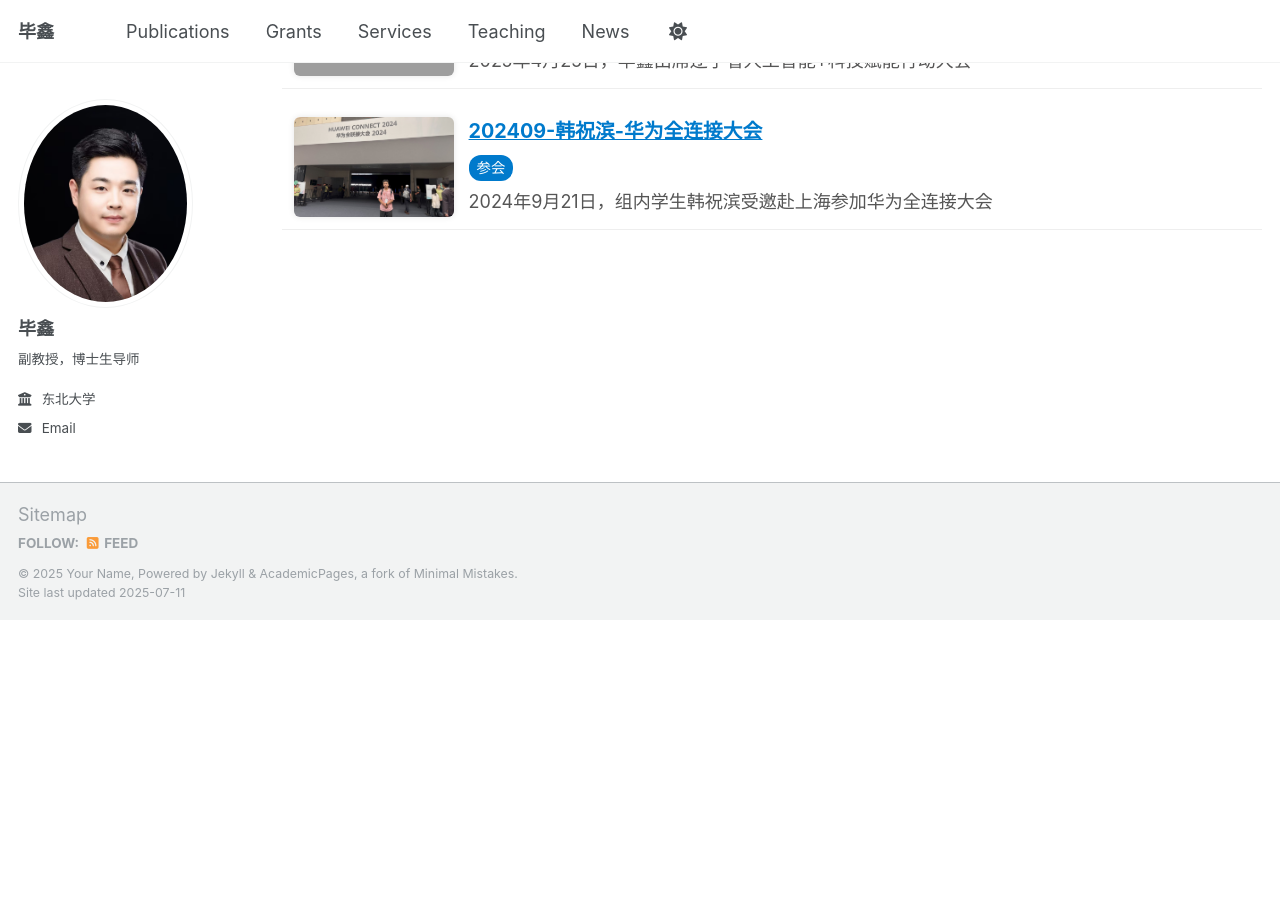
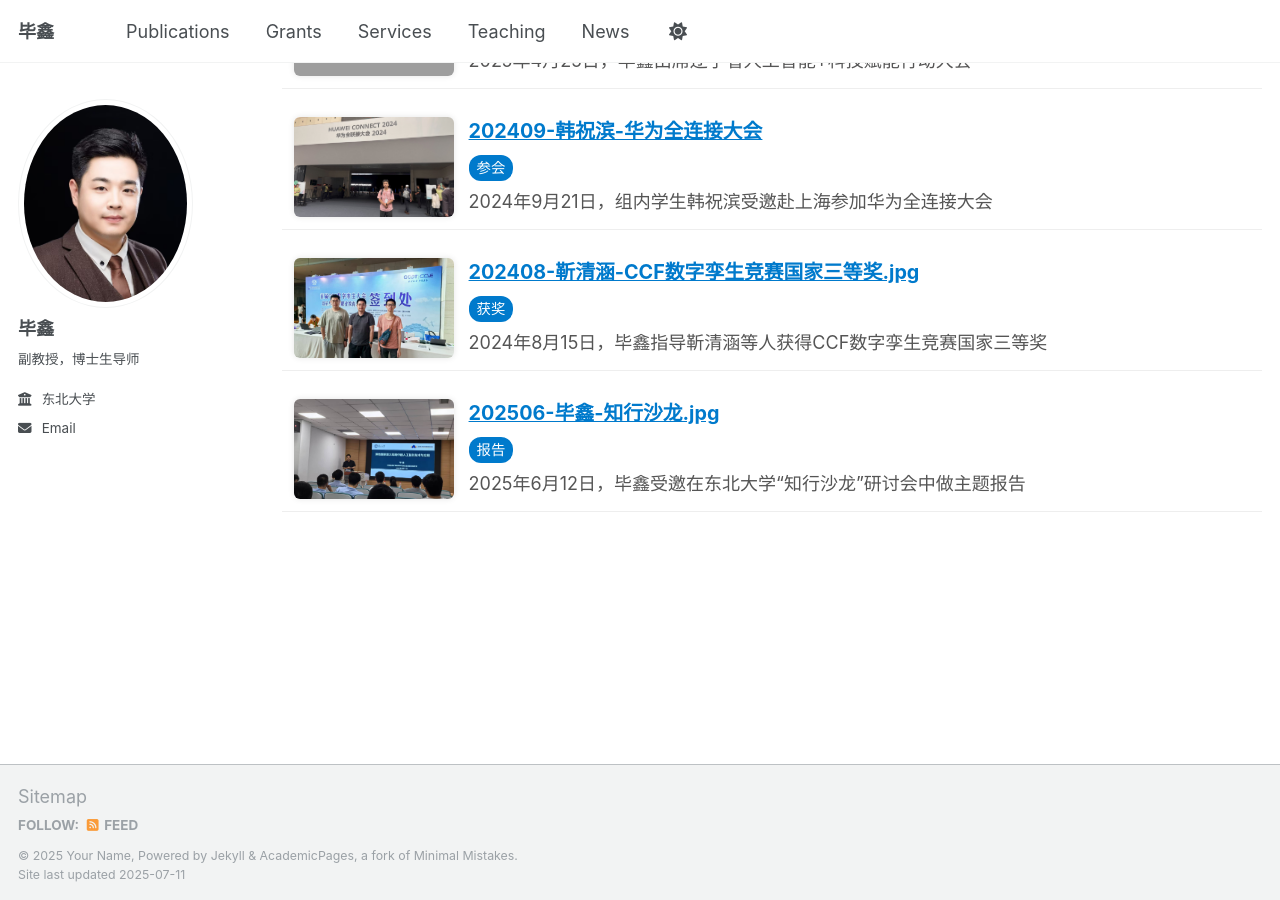
Before and after one commit to IDME-AI/IDME-AI.github.io, a Jekyll site: the page built from _pages/news.md, in a window 1280 px wide and 900 px high, scrolled down 1437 px. Built offline with Jekyll 4.4.1, drawn with Linux system fonts in a browser that asks for light colours; before the commit the page ends 2057 px from its top, so only the background shows below that.

Commit message:
Initial commit

```diff
--- a/_data/gallery.yml
+++ b/_data/gallery.yml
@@ -47,3 +47,13 @@
   title: 202409-韩祝滨-华为全连接大会
   tags: [参会]
   description: 2024年9月21日，组内学生韩祝滨受邀赴上海参加华为全连接大会
+
+- src: /images/202408-靳清涵-CCF数字孪生竞赛国家三等奖.jpg
+  title: 202408-靳清涵-CCF数字孪生竞赛国家三等奖.jpg
+  tags: [获奖]
+  description: 2024年8月15日，毕鑫指导靳清涵等人获得CCF数字孪生竞赛国家三等奖
+
+- src: /images/202506-毕鑫-知行沙龙.jpg
+  title: 202506-毕鑫-知行沙龙.jpg
+  tags: [报告]
+  description: 2025年6月12日，毕鑫受邀在东北大学“知行沙龙”研讨会中做主题报告
```
Also changed, not shown: images/202408-靳清涵-CCF数字孪生竞赛国家三等奖.jpg (added), images/202506-毕鑫-知行沙龙.jpg (added).
